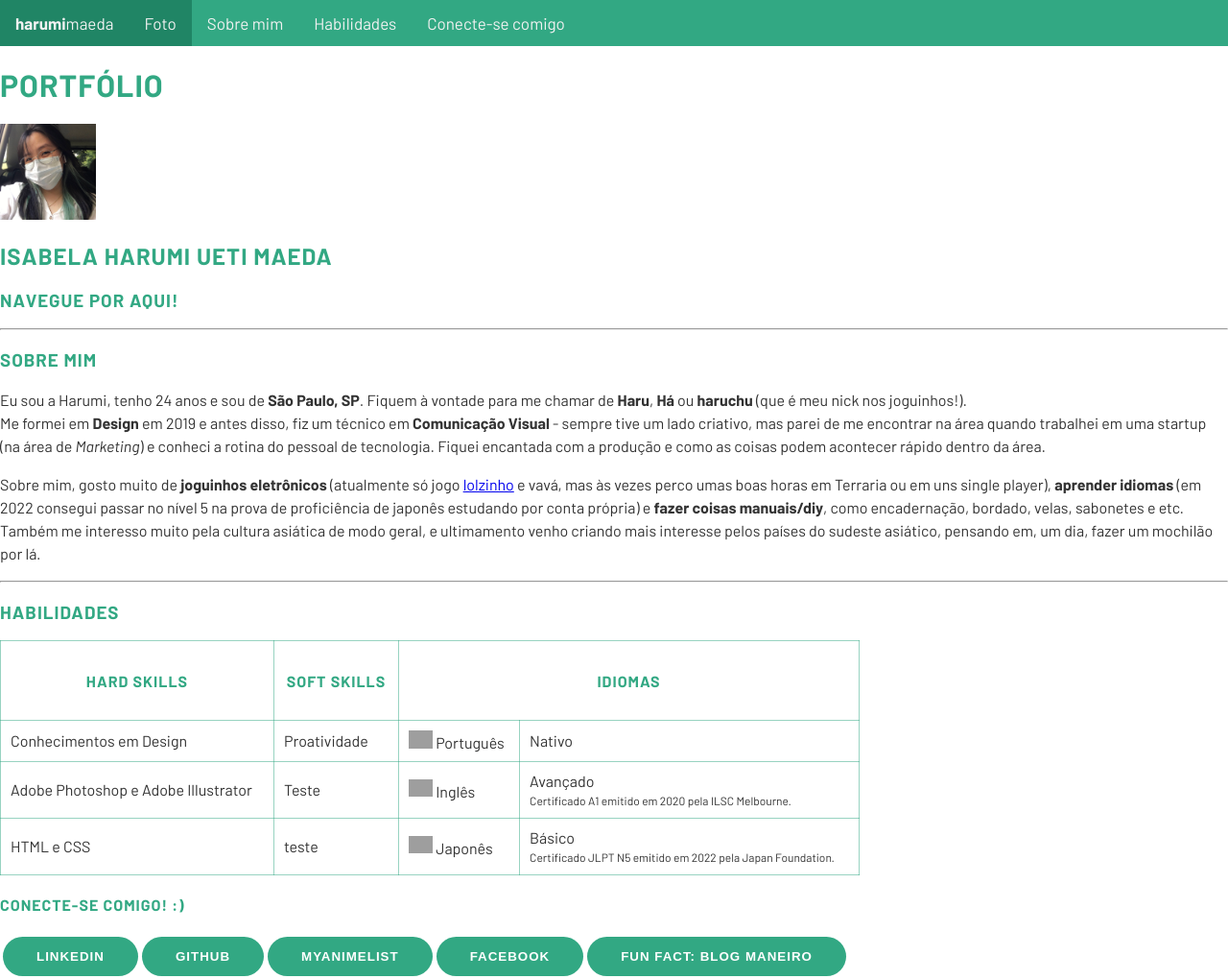
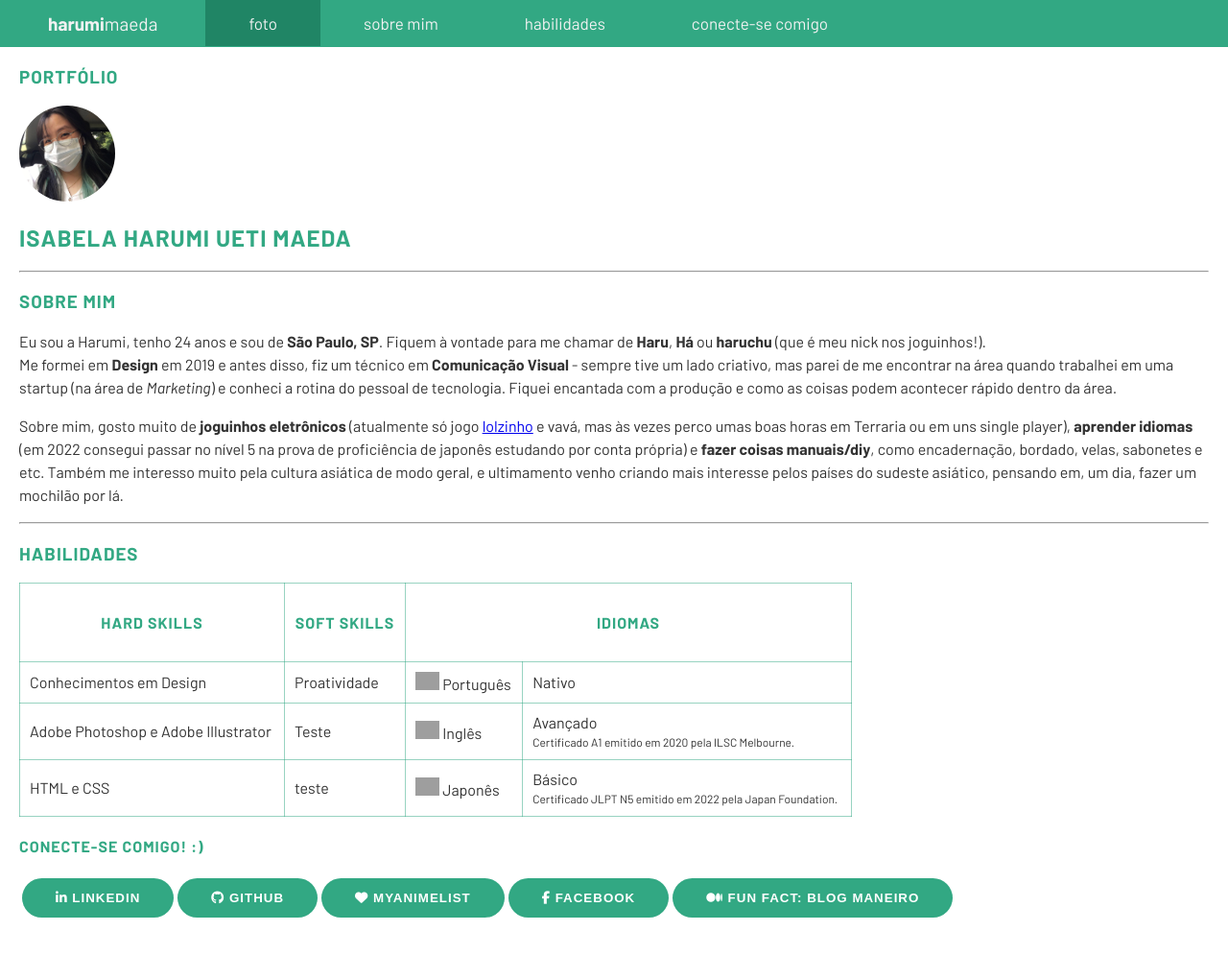
Before and after one commit to harumimaeda/trybe-portfolio, a plain HTML site: page index.html in a window 1280 px wide. Shown: the whole page at 96% size. After the commit the page ends 959 px from the top, so only its background shows below. Drawn offline with Linux system fonts and the light colour scheme; grey boxes are pictures that could not be loaded.

Commit message:
Adiciona icone nos botoes, ajusta o menu, adiciona padding no corpo

```diff
--- a/index.html
+++ b/index.html
@@ -1,42 +1,84 @@
 <!DOCTYPE html>
 <html lang="pt-br">
   <head>
-    <meta charset="UTF-8">
+    <meta charset="UTF-8" />
     <title>Portfólio de Harumi Maeda</title>
-    <link rel="stylesheet" type="text/css" href="style.css">
-    <meta name="viewport" content="width=device-width, initial-scale=1">
-    <link rel="preconnect" href="https://fonts.googleapis.com">
-    <link rel="preconnect" href="https://fonts.gstatic.com" crossorigin>
-    <link href="https://fonts.googleapis.com/css2?family=Barlow:ital,wght@0,300;0,400;0,700;1,300;1,400;1,800&display=swap" rel="stylesheet">
+    <link rel="stylesheet" type="text/css" href="style.css" />
+    <meta name="viewport" content="width=device-width, initial-scale=1" />
+    <link rel="preconnect" href="https://fonts.googleapis.com" />
+    <link rel="preconnect" href="https://fonts.gstatic.com" crossorigin />
+    <link
+      href="https://fonts.googleapis.com/css2?family=Barlow:ital,wght@0,300;0,400;0,700;1,300;1,400;1,800&display=swap"
+      rel="stylesheet"
+    />
+    <script
+      src="https://kit.fontawesome.com/283f5b69dd.js"
+      crossorigin="anonymous"
+    ></script>
   </head>
   <body>
-
+    <!-- Menu -->
     <div class="topnav">
-      <a href="#home" class="logo"><strong>harumi</strong>maeda</a>
+      <p><strong>harumi</strong>maeda</p>
       <a href="#foto-harumi" class="active">Foto</a>
       <a href="#sobre-mim">Sobre mim</a>
       <a href="#skills">Habilidades</a>
       <a href="#contecte-se">Conecte-se comigo</a>
     </div>
 
+    <!-- Header -->
+    <section id="body">
+      <section id="header">
         <h1>Portfólio</h1>
-    <img src="teste.jpg" alt="Foto de perfil da Harumi Maeda" width="100px" id="foto-harumi">
+        <img
+          src="teste.jpg"
+          alt="Foto de perfil da Harumi Maeda"
+          width="100px"
+          id="foto-harumi"
+        />
 
         <h2>Isabela Harumi Ueti Maeda</h2>
 
-    <h3>Navegue por aqui!</h3>
+        <hr />
+      </section>
 
+      <!-- Sobre mim -->
+      <section id="sobre-mim">
+        <h3>Sobre mim</h3>
+        <p>
+          Eu sou a Harumi, tenho 24 anos e sou de
+          <strong>São Paulo, SP</strong>. Fiquem à vontade para me chamar de
+          <strong>Haru</strong>, <strong>Há</strong> ou
+          <strong>haruchu</strong> (que é meu nick nos joguinhos!).<br />
+          Me formei em <strong>Design</strong> em 2019 e antes disso, fiz um
+          técnico em <strong>Comunicação Visual</strong> - sempre tive um lado
+          criativo, mas parei de me encontrar na área quando trabalhei em uma
+          startup (na área de <em>Marketing</em>) e conheci a rotina do pessoal
+          de tecnologia. Fiquei encantada com a produção e como as coisas podem
+          acontecer rápido dentro da área.
+        </p>
+        <p>
+          Sobre mim, gosto muito de
+          <strong>joguinhos eletrônicos</strong> (atualmente só jogo
+          <a href="https://br.op.gg/summoners/br/haruchu" target="_blank"
+            >lolzinho</a
+          >
+          e vavá, mas às vezes perco umas boas horas em Terraria ou em uns
+          single player), <strong>aprender idiomas</strong> (em 2022 consegui
+          passar no nível 5 na prova de proficiência de japonês estudando por
+          conta própria) e <strong>fazer coisas manuais/diy</strong>, como
+          encadernação, bordado, velas, sabonetes e etc. Também me interesso
+          muito pela cultura asiática de modo geral, e ultimamento venho criando
+          mais interesse pelos países do sudeste asiático, pensando em, um dia,
+          fazer um mochilão por lá.
+        </p>
 
-    <hr>
+        <hr />
+      </section>
 
-    <h3 id="sobre-mim">Sobre mim</h3>
-    <p>Eu sou a Harumi, tenho 24 anos e sou de <strong>São Paulo, SP</strong>. Fiquem à vontade para me chamar de <strong>Haru</strong>, <strong>Há</strong> ou <strong>haruchu</strong> (que é meu nick nos joguinhos!).<br>
-        Me formei em <strong>Design</strong> em 2019 e antes disso, fiz um técnico em <strong>Comunicação Visual</strong> - sempre tive um lado criativo, mas parei de me encontrar na área quando trabalhei em uma startup (na área de <em>Marketing</em>) e conheci a rotina do pessoal de tecnologia. Fiquei encantada com a produção e como as coisas podem acontecer rápido dentro da área.</p>
-    <p>Sobre mim, gosto muito de <strong>joguinhos eletrônicos</strong> (atualmente só jogo <a href="https://br.op.gg/summoners/br/haruchu" target="_blank">lolzinho</a> e vavá, mas às vezes perco umas boas horas em Terraria ou em uns single player), <strong>aprender idiomas</strong> (em 2022 consegui passar no nível 5 na prova de proficiência de japonês estudando por conta própria) e <strong>fazer coisas manuais/diy</strong>, como encadernação, bordado, velas, sabonetes e etc. Também me interesso muito pela cultura asiática de modo geral, e ultimamento venho criando mais interesse pelos países do sudeste asiático, pensando em, um dia, fazer um mochilão por lá.</p>
-
-    <hr>
-
-    <h3 id="skills">Habilidades</h3>
+      <!-- Skills -->
+      <section id="skills">
+        <h3>Habilidades</h3>
 
         <table id="habilidades">
           <tr>
@@ -47,47 +89,100 @@
           <tr>
             <td>Conhecimentos em Design</td>
             <td>Proatividade</td>
-        <td><img src="https://emojipedia-us.s3.dualstack.us-west-1.amazonaws.com/thumbs/120/apple/285/flag-brazil_1f1e7-1f1f7.png" width="25px"> Português</td>
+            <td>
+              <img
+                src="https://emojipedia-us.s3.dualstack.us-west-1.amazonaws.com/thumbs/120/apple/285/flag-brazil_1f1e7-1f1f7.png"
+                width="25px"
+              />
+              Português
+            </td>
             <td>Nativo</td>
           </tr>
           <tr>
             <td>Adobe Photoshop e Adobe Illustrator</td>
             <td>Teste</td>
-        <td><img src="https://emojipedia-us.s3.dualstack.us-west-1.amazonaws.com/thumbs/120/apple/285/flag-united-states_1f1fa-1f1f8.png" width="25px"> Inglês</td>
-        <td>Avançado<br>
-          <span class="meta">Certificado A1 emitido em 2020 pela ILSC Melbourne.</span></td>
+            <td>
+              <img
+                src="https://emojipedia-us.s3.dualstack.us-west-1.amazonaws.com/thumbs/120/apple/285/flag-united-states_1f1fa-1f1f8.png"
+                width="25px"
+              />
+              Inglês
+            </td>
+            <td>
+              Avançado<br />
+              <span class="meta"
+                >Certificado A1 emitido em 2020 pela ILSC Melbourne.</span
+              >
+            </td>
           </tr>
           <tr>
             <td>HTML e CSS</td>
             <td>teste</td>
-        <td><img src="https://emojipedia-us.s3.dualstack.us-west-1.amazonaws.com/thumbs/120/apple/285/flag-japan_1f1ef-1f1f5.png" width="25px"> Japonês</td>
-        <td>Básico<br>
-          <span class="meta">Certificado JLPT N5 emitido em 2022 pela Japan Foundation.</span></td>
+            <td>
+              <img
+                src="https://emojipedia-us.s3.dualstack.us-west-1.amazonaws.com/thumbs/120/apple/285/flag-japan_1f1ef-1f1f5.png"
+                width="25px"
+              />
+              Japonês
+            </td>
+            <td>
+              Básico<br />
+              <span class="meta"
+                >Certificado JLPT N5 emitido em 2022 pela Japan
+                Foundation.</span
+              >
+            </td>
           </tr>
         </table>
+      </section>
 
-<h4 id="contecte-se">Conecte-se comigo! :)</h4>
+      <section id="contecte-se">
+        <h4>Conecte-se comigo! :)</h4>
 
         <table>
           <tr>
             <td>
-      <a href="https://www.linkedin.com/in/harumi-maeda/" target="_blank">
-        <button>Linkedin</button></a>
-    </td>
-    <td><a href="https://github.com/harumimaeda" target="_blank">
-      <button>Github</button></a>
+              <a
+                href="https://www.linkedin.com/in/harumi-maeda/"
+                target="_blank"
+              >
+                <button>
+                  <i class="fa-brands fa-linkedin-in"></i> Linkedin
+                </button></a
+              >
             </td>
             <td>
-      <a href="https://myanimelist.net/profile/harumimaeda" target="_blank">
-        <button>Myanimelist</button></a>
+              <a href="https://github.com/harumimaeda" target="_blank">
+                <button><i class="fa-brands fa-github"></i> Github</button></a
+              >
+            </td>
+            <td>
+              <a
+                href="https://myanimelist.net/profile/harumimaeda"
+                target="_blank"
+              >
+                <button>
+                  <i class="fa-solid fa-heart"></i> Myanimelist
+                </button></a
+              >
             </td>
             <td>
               <a href="https://www.facebook.com/harumimaeda/" target="_blank">
-        <button>Facebook</button></a>
+                <button>
+                  <i class="fa-brands fa-facebook-f"></i> Facebook
+                </button></a
+              >
             </td>
-    <td><a href="https://medium.com/@brunoluispereira" target="_blank"><button>Fun fact: Blog maneiro</button></a></td>
+            <td>
+              <a href="https://medium.com/@brunoluispereira" target="_blank"
+                ><button>
+                  <i class="fa-brands fa-medium"></i> Fun fact: Blog maneiro
+                </button></a
+              >
+            </td>
           </tr>
         </table>
-
+      </section>
+    </section>
   </body>
 </html>
--- a/style.css
+++ b/style.css
@@ -35,6 +35,53 @@ button:hover{
     background-color:#208565;
 }
 
+/* Menu */
+
+.topnav{
+    overflow: hidden;
+    background-color: #32a883;
+}
+
+.topnav a{
+    float: left;
+    color: #f2f2f2;
+    text-align: center;
+    padding: 14px 45px;
+    text-decoration: none;
+    text-transform: lowercase;
+    font-size: 17px;
+}
+
+.topnav p{
+    float: left;
+    color: #f2f2f2;
+    padding: 0 50px;
+    line-height: 0.6;
+    font-size: 19px;
+}
+
+.topnav a.active{
+    background-color: #208565;
+}
+
+.topnav a:hover{
+    background-color: #208565;
+}
+
+/* Foto */
+
+#foto-harumi{
+    border-radius: 50%;
+}
+
+/* Header */
+
+#body{
+    padding: 0 20px;
+}
+
+/* Tabela - Habilidades */
+
 .meta{
     font-size: 12px;
     font-weight: 500;
@@ -51,31 +98,3 @@ button:hover{
     border: 1px solid #32a88380;
     padding: 10px;
 }
-
-/* Menu */
-
-.logo{
-    padding: 800px;
-}
-
-.topnav{
-    overflow: hidden;
-    background-color: #32a883;
-}
-
-.topnav a{
-    float: left;
-    color: #f2f2f2;
-    text-align: center;
-    padding: 14px 16px;
-    text-decoration: none;
-    font-size: 17px;
-}
-
-.topnav a.active{
-    background-color: #208565;
-}
-
-.topnav a:hover{
-    background-color: #208565;
-}
```
Lines whose indentation alone changed are shown as unchanged.
